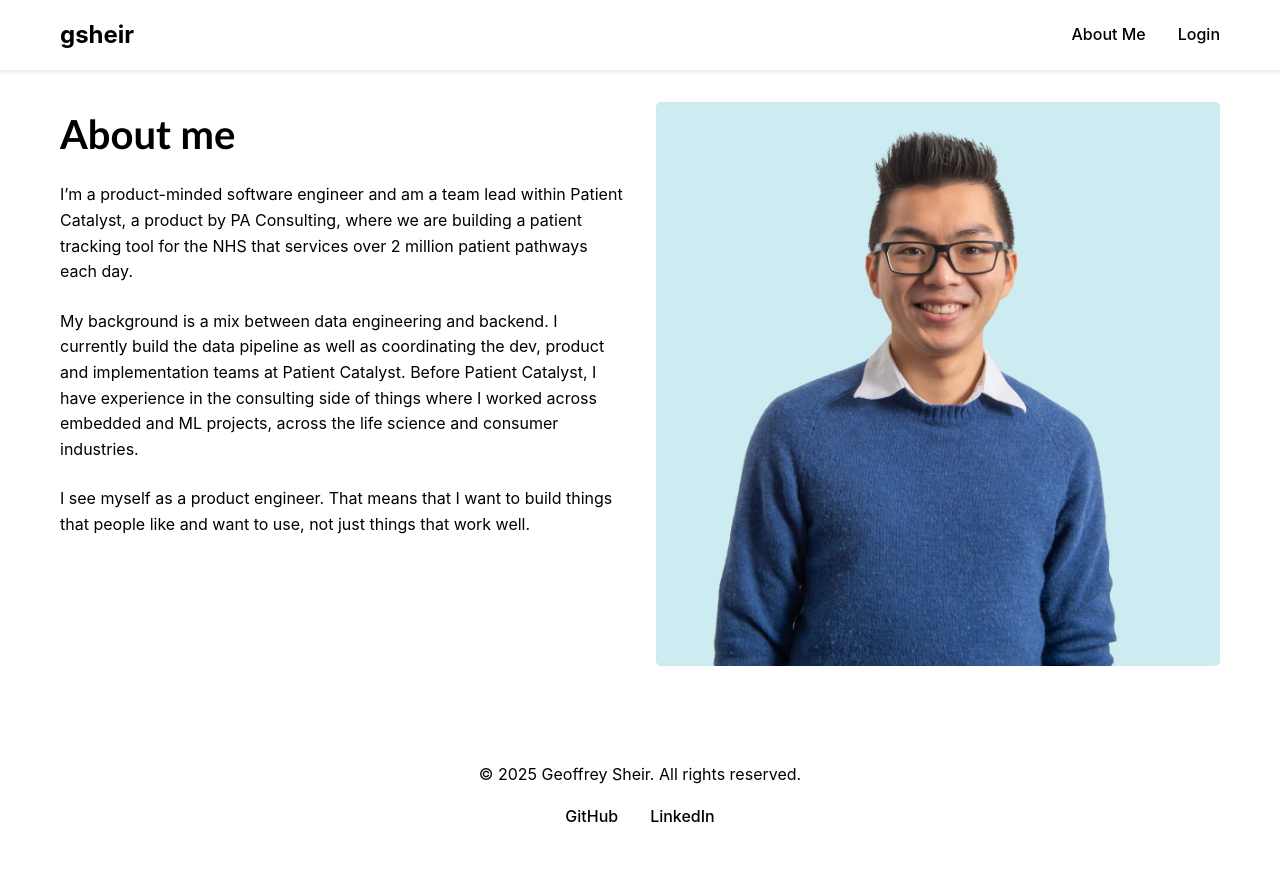
After one commit to gsheir/gsheir.com, a Django app: page /about_me/ in a window 1280 px wide. The commit adds this page. Run offline with Django 4.2, Linux system fonts and the light colour scheme.

Commit message:
add about me

```diff
--- a/game/urls.py
+++ b/game/urls.py
@@ -8,6 +8,8 @@ app_name = "game"
 urlpatterns = [
     # Root blank page
     path("", views.HomeView.as_view(), name="home"),
+    # About me page
+    path("about_me/", views.AboutMeView.as_view(), name="about_me"),
     # Game functionality under weuro2025_game path
     path("weuro2025_game/", views.GameHomeView.as_view(), name="game_home"),
     path(
--- a/game/views.py
+++ b/game/views.py
@@ -31,6 +31,15 @@ from .models import (
 
 class HomeView(TemplateView):
     template_name = "home.html"
+
+
+class AboutMeView(TemplateView):
+    template_name = "about_me/home.html"
+
+    def get_context_data(self, **kwargs):
+        context = super().get_context_data(**kwargs)
+        context["user"] = self.request.user
+        return context
 
 
 class RegisterView(CreateView):
--- /dev/null
+++ b/templates/about_me/home.html
@@ -0,0 +1,22 @@
+{% extends 'base.html' %}
+
+{% block title %}About me{% endblock %}
+
+{% block content %}
+
+{% load static %}
+
+<div class="grid grid-2">
+    <div class="body">
+        <h1>About me</h1>
+        <p class="mb-3">I’m a product-minded software engineer and am a team lead within Patient Catalyst, a product by PA Consulting, where we are building a patient tracking tool for the NHS that services over 2 million patient pathways each day. </p>
+        <p class="mb-3">My background is a mix between data engineering and backend. I currently build the data pipeline as well as coordinating the dev, product and implementation teams at Patient Catalyst. Before Patient Catalyst, I have experience in the consulting side of things where I worked across embedded and ML projects, across the life science and consumer industries. </p>
+        <p class="mb-3">I see myself as a product engineer. That means that I want to build things that people like and want to use, not just things that work well. </p>
+    </div>
+
+    <div class="img">
+        <img src="{% static 'geoff.jpg' %}" alt="Profile Image" class="img">
+    </div>
+</div>
+
+{% endblock %}
--- a/templates/base.html
+++ b/templates/base.html
@@ -310,6 +310,14 @@
             margin-top: 1.5rem;
         }
 
+        .img {
+            max-width: 100%;
+            height: auto;
+            display: block;
+            margin: 0 auto;
+            border-radius: 5px;
+        }
+
     </style>
 </head>
 <body>
@@ -319,6 +327,7 @@
                 <a href="{% url 'game:home' %}" class="logo">gsheir</a>
                 <nav>
                     <ul>
+                        <li><a href="{% url 'game:about_me' %}">About Me</a></li>
                         {% if user.is_authenticated %}
                             <li><a href="{% url 'game:game_home' %}">Women’s Euro 2025 Game</a></li>
                             <li><a href="{% url 'game:logout' %}">Logout ({{ user.username }})</a></li>
```
Also changed, not shown: static/geoff.jpg (added).
